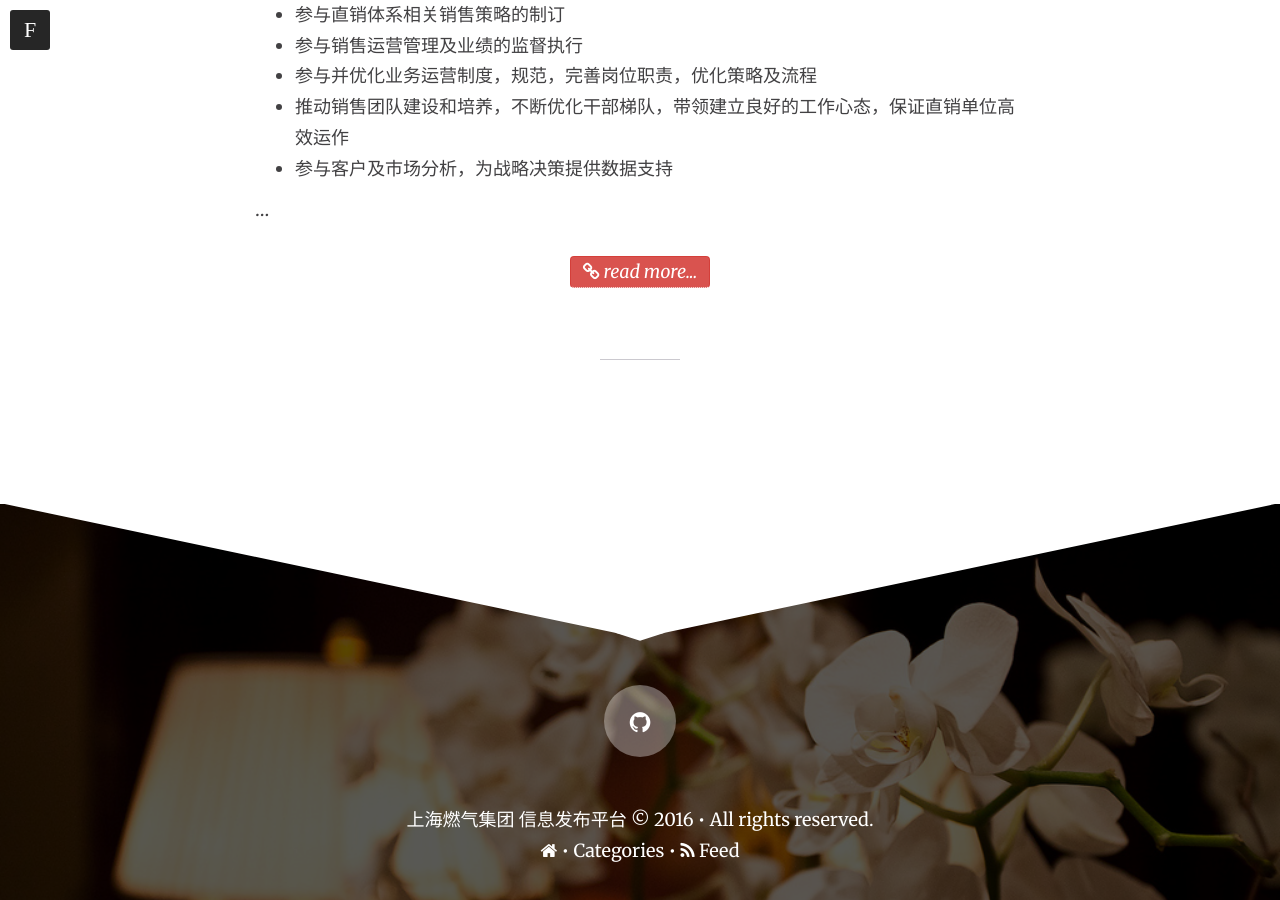
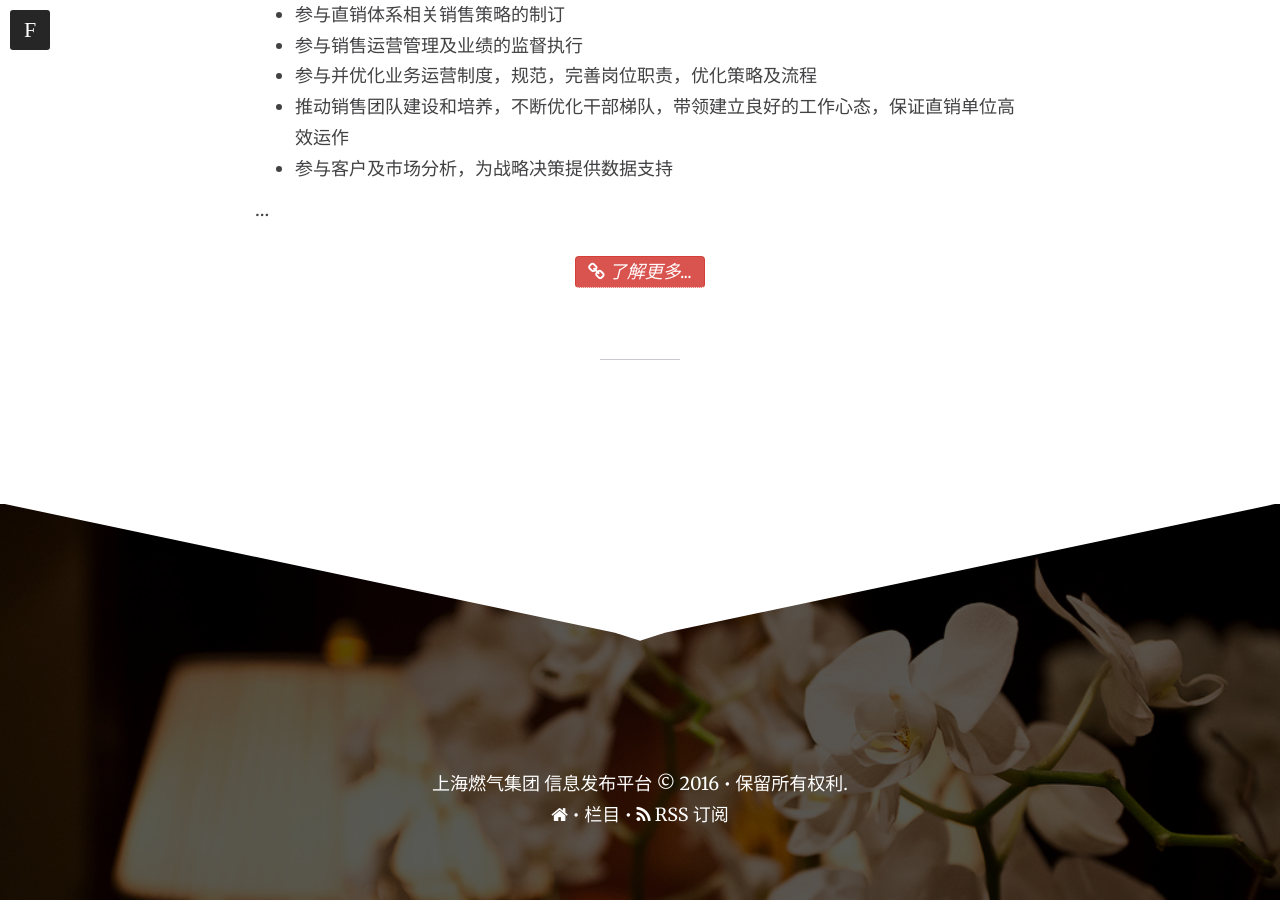
Before and after one commit to huangyiirene/portal-shgas, a Jekyll site: the page built from index.html, in a window 1280 px wide and 900 px high, scrolled down 1589 px. Built offline with Jekyll 4.4.1, drawn with Linux system fonts in a browser that asks for light colours.

Commit message:
国际化

```diff
--- a/_config.yml
+++ b/_config.yml
@@ -28,7 +28,7 @@ owner:
   # Use the coder's toolbox at http://coderstoolbox.net/string/#!encoding=xml&action=encode&charset=us_ascii to encode your description into XML string
   description:    "本网站由华炎知识管理系统自动生成"
   # Social networking links used in footer. Update and remove as you like.
-  github:         hotkm
+  # github:         steedos/portal-shgas
   # For Google Authorship https://plus.google.com/authorship
 
 # Analytics and webmaster tools stuff goes here
@@ -40,11 +40,11 @@ bing_verify:
 # Links to include in footer navigation
 # For external links add external: true
 links:
-  - title: Home
+  - title: 首页
     url: /
     external: false
     icon: home
-  - title: Categories
+  - title: 栏目
     url: /categories
 
 # http://en.wikipedia.org/wiki/List_of_tz_database_time_zones
--- a/_includes/footer.html
+++ b/_includes/footer.html
@@ -50,7 +50,7 @@
             </li>{% endif %}
         </ul>
             <div>
-                <a href="{{ site.url }}/about/">{{ site.owner.name }}</a> &copy; {{ site.time | date: '%Y' }} &bull; All rights reserved.
+                <a href="{{ site.url }}/about/">{{ site.owner.name }}</a> &copy; {{ site.time | date: '%Y' }} &bull; 保留所有权利.
             </div>
             <ul class="menu-items">
             {% for link in site.links %}
@@ -62,7 +62,7 @@
                 {% endif %}
             </li>
             {% endfor %}
-            <li><a href="{{ site.url }}/feed.xml" title="Atom/RSS feed"><i class="icon-rss"></i> Feed</a></li>
+            <li><a href="{{ site.url }}/feed.xml" title="Atom/RSS feed"><i class="icon-rss"></i> RSS 订阅</a></li>
         </ul>
         </div>
     </div>
--- a/_includes/header.html
+++ b/_includes/header.html
@@ -11,7 +11,7 @@
                     <a href="{{ site.url }}{{ link.url }}">{{ link.title }}</a>
                 {% endif %} </li>
 {% endfor %}
-           <li><a href="{{ site.url }}/feed.xml" title="Atom/RSS feed"><i class="icon-rss"></i> Feed</a></li>
+           <li><a href="{{ site.url }}/feed.xml" title="Atom/RSS feed"><i class="icon-rss"></i> RSS 订阅</a></li>
     </nav>
 
 
--- a/_layouts/home.html
+++ b/_layouts/home.html
@@ -32,7 +32,7 @@ Description: Awesome dude, awesome life
                     <a href="{{ site.url }}{{ link.url }}">{{ link.title }}</a>
                 {% endif %} </li>
 {% endfor %}
-           <li><a href="{{ site.url }}/feed.xml" title="Atom/RSS feed"><i class="icon-rss"></i> Feed</a></li>
+           <li><a href="{{ site.url }}/feed.xml" title="Atom/RSS feed"><i class="icon-rss"></i> RSS 订阅</a></li>
     </nav>
 
 
--- a/index.html
+++ b/index.html
@@ -419,11 +419,11 @@ tags: [Hossain, Mohd, Faysal, electrical, engineering, blog, university, pennsyl
 	                    <div class="text-center">
 	                    {% if post.description %}
 		                <a href="{{ site.url }}{{ post.url }}" data-toggle="tooltip" title="{{ post.description }}" class="more-link btn btn-danger btn-large">
-		                    <i class="icon-link"></i> read more...
+		                    <i class="icon-link"></i> 了解更多...
 		                </a>
 		                {% else %}
 		                <a href="{{ site.url }}{{ post.url }}" data-toggle="tooltip" title="Read more about {{ post.title }}" class="more-link btn btn-danger btn-large">
-		                    <i class="icon-link"></i> read more...
+		                    <i class="icon-link"></i> 了解更多...
 		                </a>
 		                {% endif %}
 		                </div>
```
Also changed, not shown: other parts of _includes/header.html (+1 -1 lines), other parts of _layouts/home.html (+1 -1 lines).
